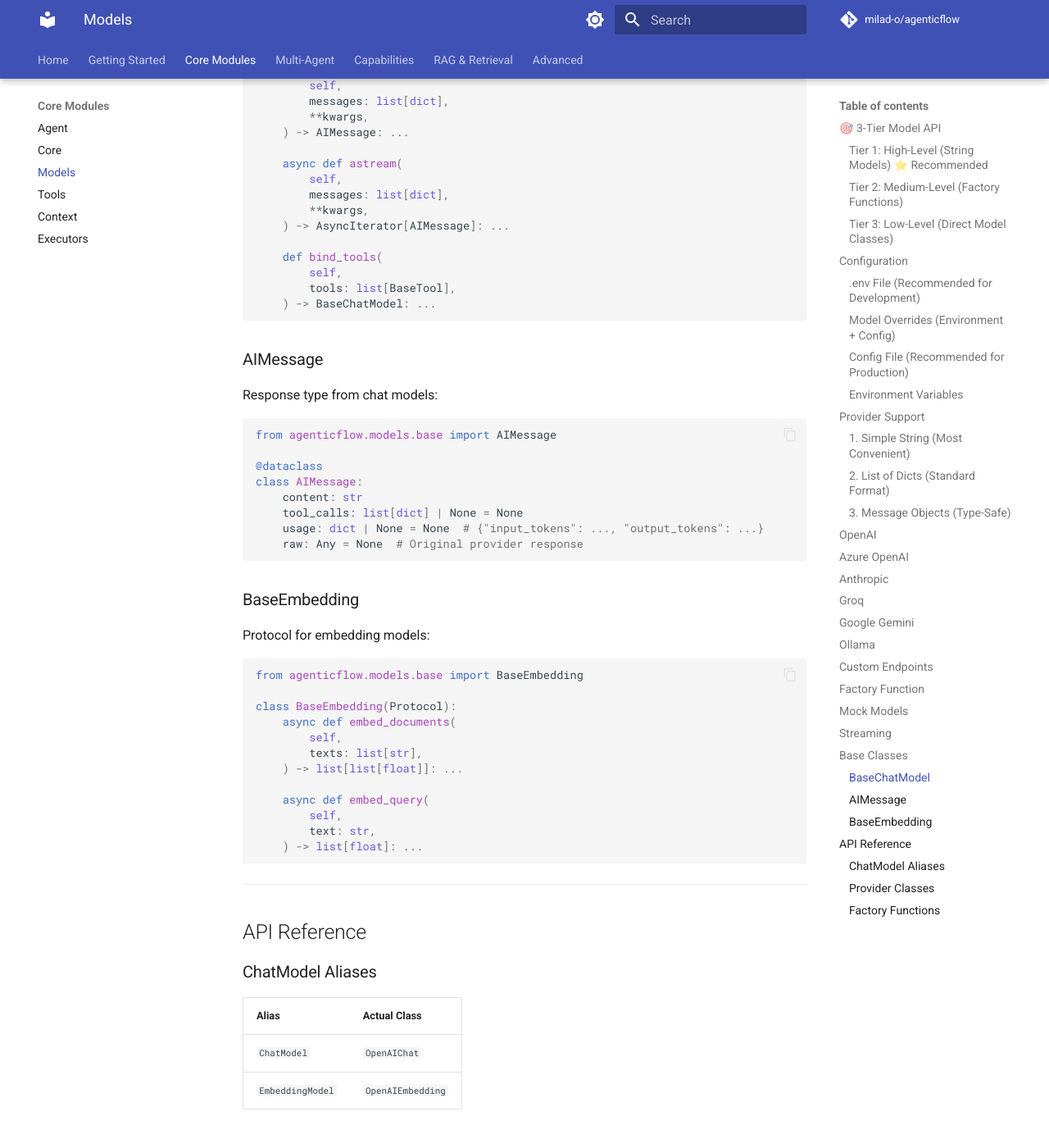
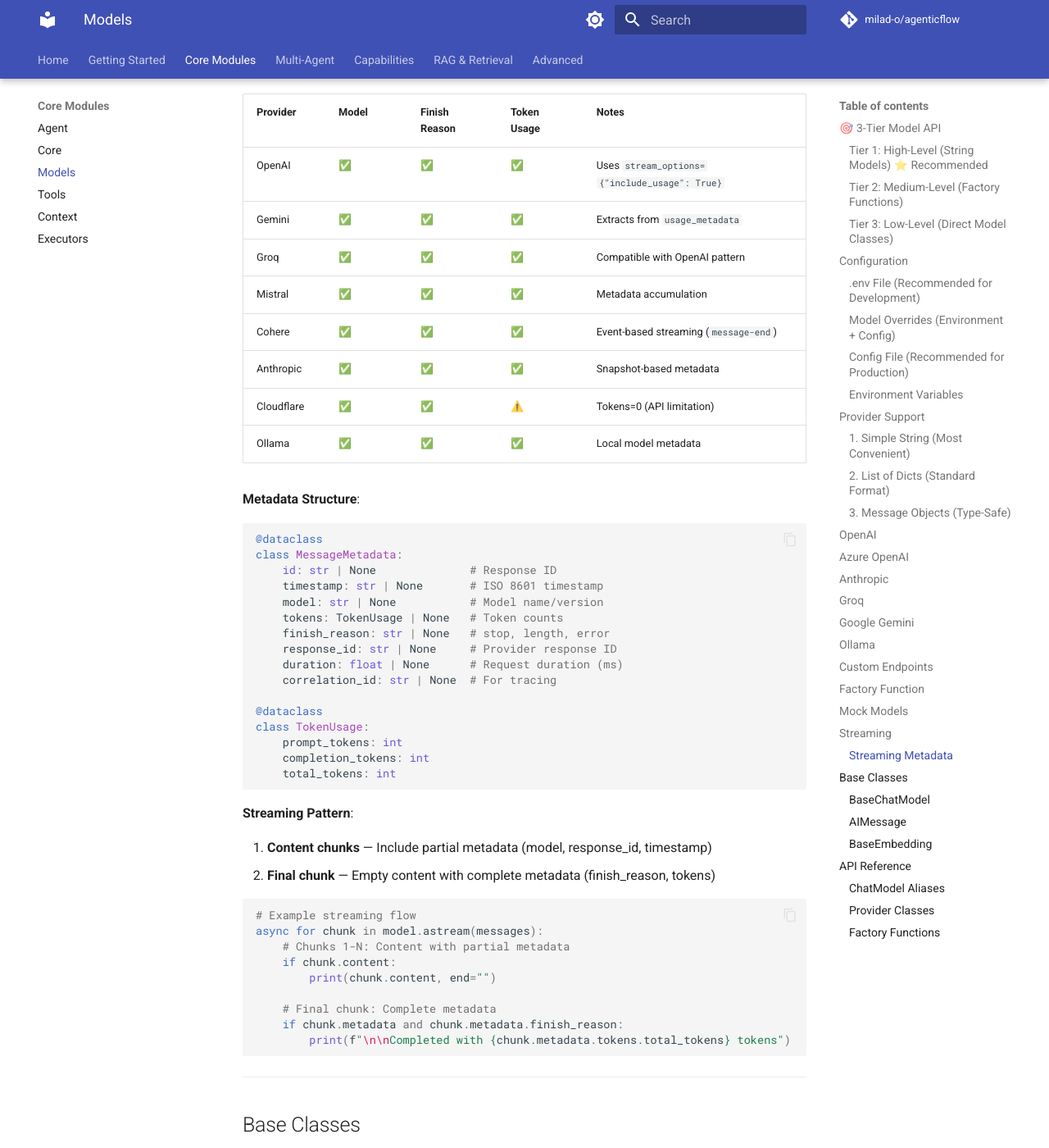
Before and after one commit to milad-o/cogent, an MkDocs documentation site: the page built from docs/models.md, in a window 1280 px wide and 1400 px high, scrolled down 11841 px. Shown: the whole window at 82% size. Built offline with MkDocs 1.6.1 and Material for MkDocs 9.7.7, drawn with Linux system fonts in a browser that asks for light colours; comment, search, counter and statistics services are not loaded; the version menu is left out; some of the changed text lies outside the part shown.

Commit message:
chore(release): bump version to 1.14.2 and update documentation

````diff
--- a/docs/models.md
+++ b/docs/models.md
@@ -565,7 +565,7 @@
 
 ## Streaming
 
-All models support streaming:
+All models support streaming with **complete metadata**:
 
 ```python
 from agenticflow.models import ChatModel
@@ -576,6 +576,69 @@
     {"role": "user", "content": "Write a story"}
 ]):
     print(chunk.content, end="", flush=True)
+
+    # Access metadata in all chunks
+    if chunk.metadata:
+        print(f"\nModel: {chunk.metadata.model}")
+        print(f"Response ID: {chunk.metadata.response_id}")
+
+        # Token usage available in final chunk
+        if chunk.metadata.tokens:
+            print(f"Tokens: {chunk.metadata.tokens.total_tokens}")
+            print(f"Finish: {chunk.metadata.finish_reason}")
+```
+
+### Streaming Metadata
+
+**All 8 chat providers** return complete metadata during streaming:
+
+| Provider | Model | Finish Reason | Token Usage | Notes |
+|----------|-------|---------------|-------------|-------|
+| OpenAI | ✅ | ✅ | ✅ | Uses `stream_options={"include_usage": True}` |
+| Gemini | ✅ | ✅ | ✅ | Extracts from `usage_metadata` |
+| Groq | ✅ | ✅ | ✅ | Compatible with OpenAI pattern |
+| Mistral | ✅ | ✅ | ✅ | Metadata accumulation |
+| Cohere | ✅ | ✅ | ✅ | Event-based streaming (`message-end`) |
+| Anthropic | ✅ | ✅ | ✅ | Snapshot-based metadata |
+| Cloudflare | ✅ | ✅ | ⚠️ | Tokens=0 (API limitation) |
+| Ollama | ✅ | ✅ | ✅ | Local model metadata |
+
+**Metadata Structure**:
+
+```python
+@dataclass
+class MessageMetadata:
+    id: str | None              # Response ID
+    timestamp: str | None       # ISO 8601 timestamp
+    model: str | None           # Model name/version
+    tokens: TokenUsage | None   # Token counts
+    finish_reason: str | None   # stop, length, error
+    response_id: str | None     # Provider response ID
+    duration: float | None      # Request duration (ms)
+    correlation_id: str | None  # For tracing
+
+@dataclass
+class TokenUsage:
+    prompt_tokens: int
+    completion_tokens: int
+    total_tokens: int
+```
+
+**Streaming Pattern**:
+
+1. **Content chunks** — Include partial metadata (model, response_id, timestamp)
+2. **Final chunk** — Empty content with complete metadata (finish_reason, tokens)
+
+```python
+# Example streaming flow
+async for chunk in model.astream(messages):
+    # Chunks 1-N: Content with partial metadata
+    if chunk.content:
+        print(chunk.content, end="")
+
+    # Final chunk: Complete metadata
+    if chunk.metadata and chunk.metadata.finish_reason:
+        print(f"\n\nCompleted with {chunk.metadata.tokens.total_tokens} tokens")
 ```
 
 ---
--- a/pyproject.toml
+++ b/pyproject.toml
@@ -1,6 +1,6 @@
 [project]
 name = "agenticflow"
-version = "1.14.1"
+version = "1.14.2"
 description = "A production-grade multi-agent framework for building AI applications"
 readme = "README.md"
 license = { text = "MIT" }
````
Also changed, not shown: CHANGELOG.md (+29 -0 lines), README.md (+29 -25 lines), docs/streaming.md (+20 -0 lines).
